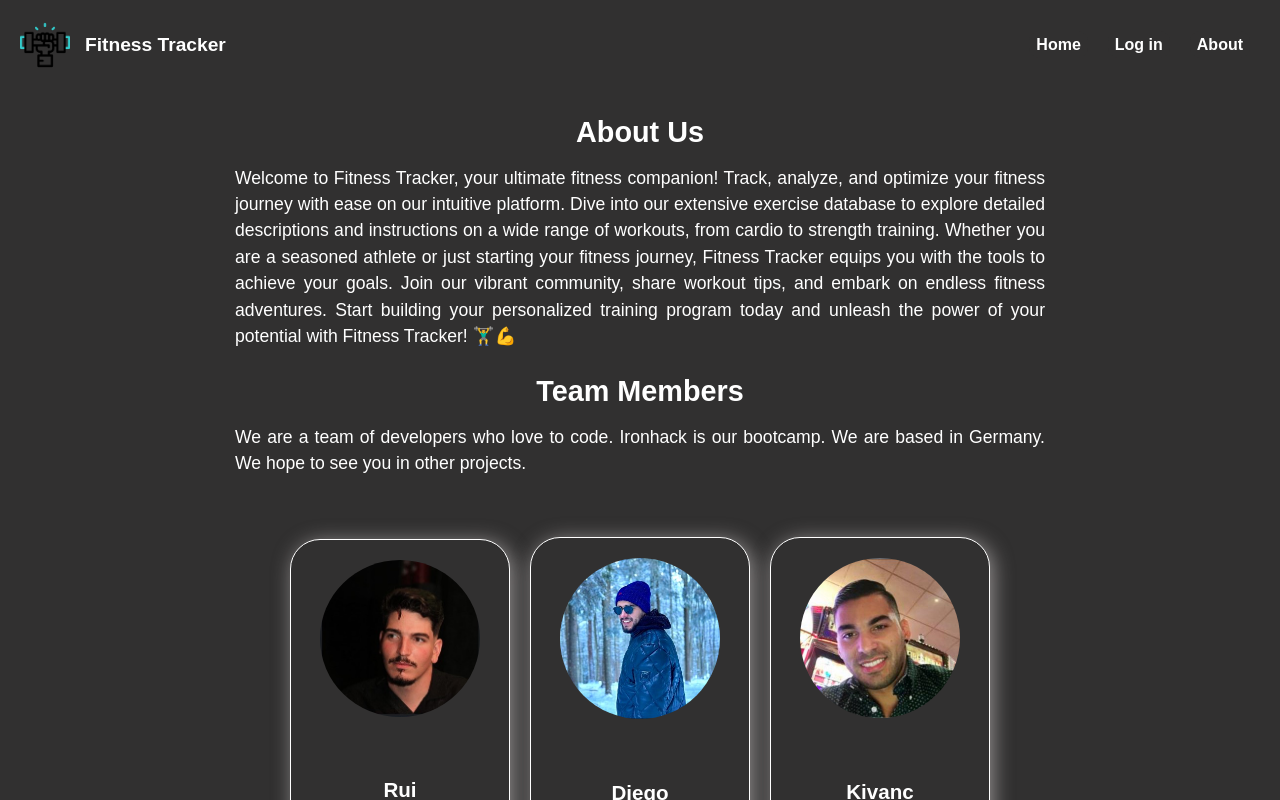
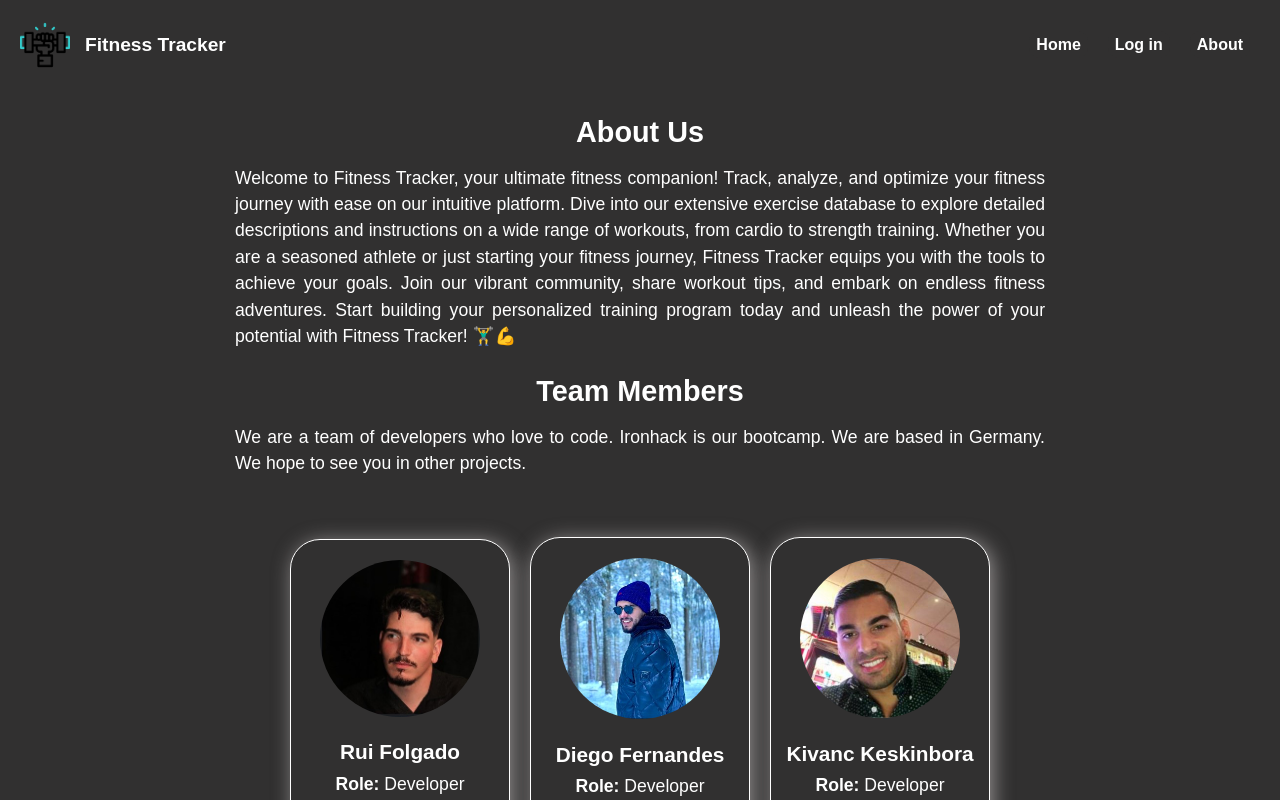
Before and after one commit to dieegoolimaa/fitnesstracker-frontend, a React (Vite) app: page /about in a window 1280 px wide. Shown: the top 800 px of the page. Built offline with nearby package versions, Linux system fonts and the light colour scheme.

Commit message:
fix teammember container

```diff
--- a/src/components/TeamMember.jsx
+++ b/src/components/TeamMember.jsx
@@ -7,7 +7,7 @@ const TeamMember = ({ name, role, github, linkedin, image }) => {
         <img className={style.memberImage} src={image} />
       </div>
       <div className={style.memberDetails}>
-        <h3>{name}</h3>
+        <h3 className={style.memberName}>{name}</h3>
         <p>
           <strong>Role:</strong> {role}
         </p>
--- a/src/styles/Navbar.module.css
+++ b/src/styles/Navbar.module.css
@@ -1,9 +1,3 @@
-* {
-  margin: 0;
-  padding: 0;
-  box-sizing: border-box;
-}
-
 .logoContainer {
   display: flex;
   align-items: center;
@@ -54,6 +48,7 @@ li {
 
 .link {
   text-decoration: none;
+  text-align: left;
 }
 
 .dropdown {
--- a/src/styles/TeamMember.module.css
+++ b/src/styles/TeamMember.module.css
@@ -27,3 +27,8 @@
 .memberDetails {
   font-size: 1.1rem;
 }
+
+.memberName {
+  font-size: 1.3rem;
+  padding: 2px;
+}
```
